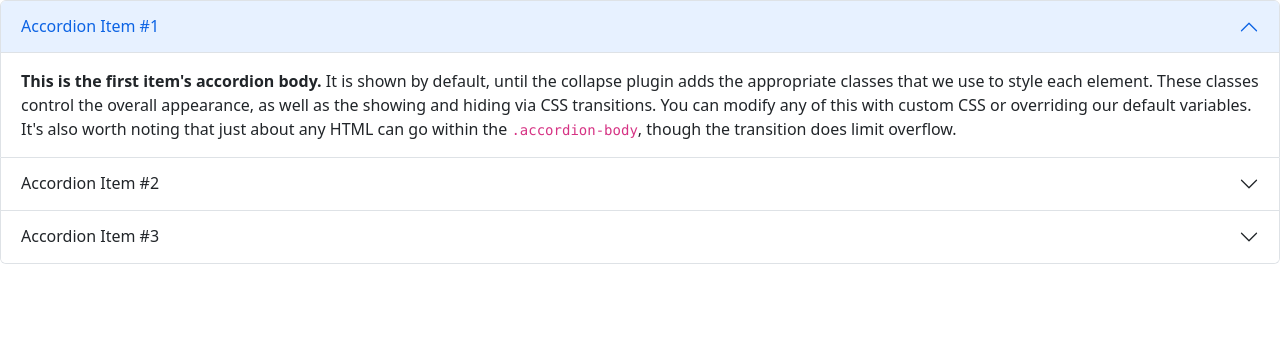
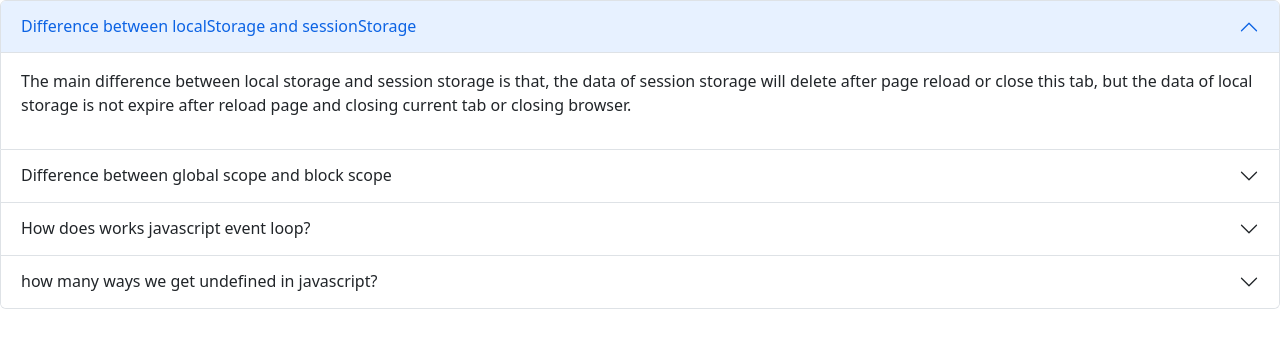
Before and after one commit to mdsultanmahmud/type-monstar, a plain HTML site: page blog.html in a window 1280 px wide. Drawn offline with nearby package versions, Linux system fonts and the light colour scheme.

Commit message:
add question and given answer all question

```diff
--- a/blog.html
+++ b/blog.html
@@ -11,36 +11,52 @@
         <div class="accordion-item">
           <h2 class="accordion-header" id="headingOne">
             <button class="accordion-button" type="button" data-bs-toggle="collapse" data-bs-target="#collapseOne" aria-expanded="true" aria-controls="collapseOne">
-              Accordion Item #1
+                Difference between localStorage and sessionStorage
             </button>
           </h2>
           <div id="collapseOne" class="accordion-collapse collapse show" aria-labelledby="headingOne" data-bs-parent="#accordionExample">
             <div class="accordion-body">
-              <strong>This is the first item's accordion body.</strong> It is shown by default, until the collapse plugin adds the appropriate classes that we use to style each element. These classes control the overall appearance, as well as the showing and hiding via CSS transitions. You can modify any of this with custom CSS or overriding our default variables. It's also worth noting that just about any HTML can go within the <code>.accordion-body</code>, though the transition does limit overflow.
+              <p>The main difference between local storage and session storage is that, the data of session storage will delete after page reload or close this tab, but the data of local storage is not expire after reload page and closing current tab or closing browser.</p>
             </div>
           </div>
         </div>
         <div class="accordion-item">
           <h2 class="accordion-header" id="headingTwo">
             <button class="accordion-button collapsed" type="button" data-bs-toggle="collapse" data-bs-target="#collapseTwo" aria-expanded="false" aria-controls="collapseTwo">
-              Accordion Item #2
+                Difference between global scope and block scope
             </button>
           </h2>
           <div id="collapseTwo" class="accordion-collapse collapse" aria-labelledby="headingTwo" data-bs-parent="#accordionExample">
             <div class="accordion-body">
-              <strong>This is the second item's accordion body.</strong> It is hidden by default, until the collapse plugin adds the appropriate classes that we use to style each element. These classes control the overall appearance, as well as the showing and hiding via CSS transitions. You can modify any of this with custom CSS or overriding our default variables. It's also worth noting that just about any HTML can go within the <code>.accordion-body</code>, though the transition does limit overflow.
+             <p><strong>Global Scope</strong> in javascript the whole document is global scope and all the other functions and variables are contained in this global scope.</p>
+             <p><strong>Block Scope</strong>A variable when declared inside the if or switch conditions or inside for or while loops, are accessible within that particular condition or loop. To be consise the variables declared inside the curly braces are called as within block scope.</p>
             </div>
           </div>
         </div>
         <div class="accordion-item">
           <h2 class="accordion-header" id="headingThree">
             <button class="accordion-button collapsed" type="button" data-bs-toggle="collapse" data-bs-target="#collapseThree" aria-expanded="false" aria-controls="collapseThree">
-              Accordion Item #3
+                How does works javascript event loop?
             </button>
           </h2>
           <div id="collapseThree" class="accordion-collapse collapse" aria-labelledby="headingThree" data-bs-parent="#accordionExample">
             <div class="accordion-body">
-              <strong>This is the third item's accordion body.</strong> It is hidden by default, until the collapse plugin adds the appropriate classes that we use to style each element. These classes control the overall appearance, as well as the showing and hiding via CSS transitions. You can modify any of this with custom CSS or overriding our default variables. It's also worth noting that just about any HTML can go within the <code>.accordion-body</code>, though the transition does limit overflow.
+             <p><strong>Event Loop</strong>The event loop is the secret behind JavaScript's asynchronous programming. JS executes all operations on a single thread, but using a few smart data structures, it gives us the illusion of multi-threading. The event loop is actually composed of one or more event queues. In each queue, events are handled in a FIFO order. It's up to the browser to decide how many queues to have and what form of prioritisation to give them. There's no Javascript interface to individual event queues or to send events to a particular queue.</p>
+            </div>
+          </div>
+        </div>
+        <div class="accordion-item">
+          <h2 class="accordion-header" id="headingFour">
+            <button class="accordion-button collapsed" type="button" data-bs-toggle="collapse" data-bs-target="#collapseFour" aria-expanded="false" aria-controls="collapseFour">
+                how many ways we get undefined in javascript?
+            </button>
+          </h2>
+          <div id="collapseFour" class="accordion-collapse collapse" aria-labelledby="headingFour" data-bs-parent="#accordionExample">
+            <div class="accordion-body">
+             <p><strong>1</strong>We get undefined if we do not assign value in a variable</p>
+             <p><strong>2</strong>If no value return from a function</p>
+             <p><strong>3</strong>If you pass less arguments in function call then, that parameter will have undefined value.</p>
+             <p><strong>4</strong>An undefined evaluates to false when used in conditional expression.</p>
             </div>
           </div>
         </div>
```
